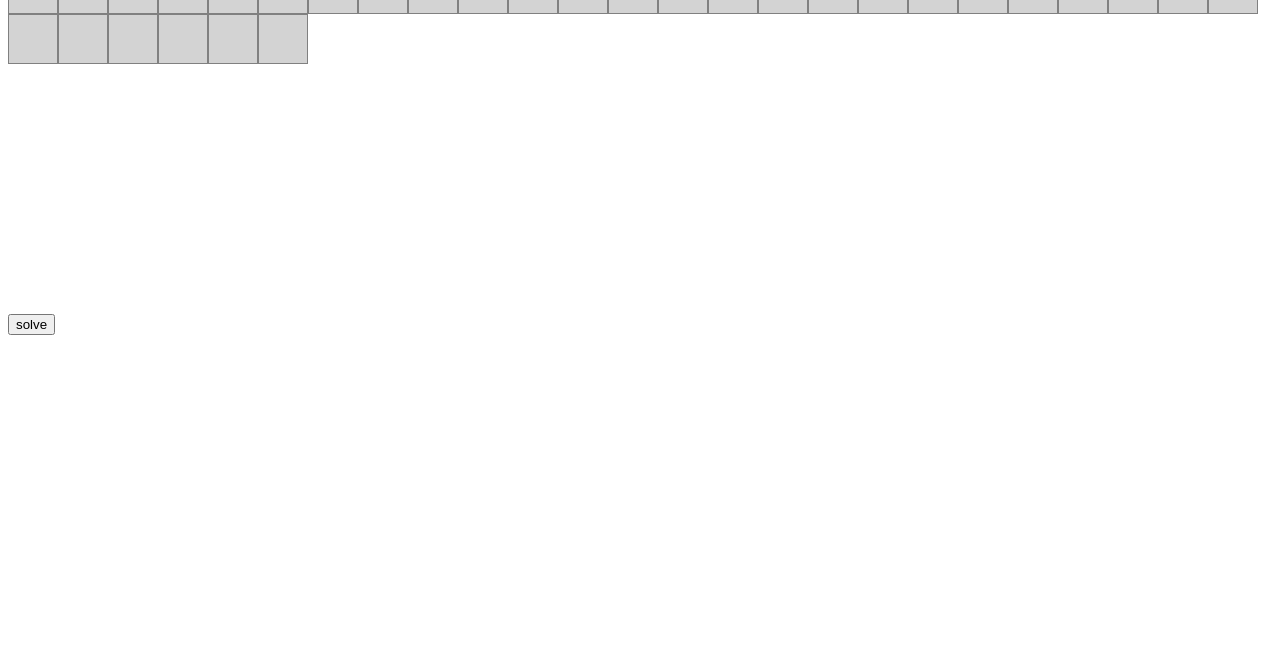
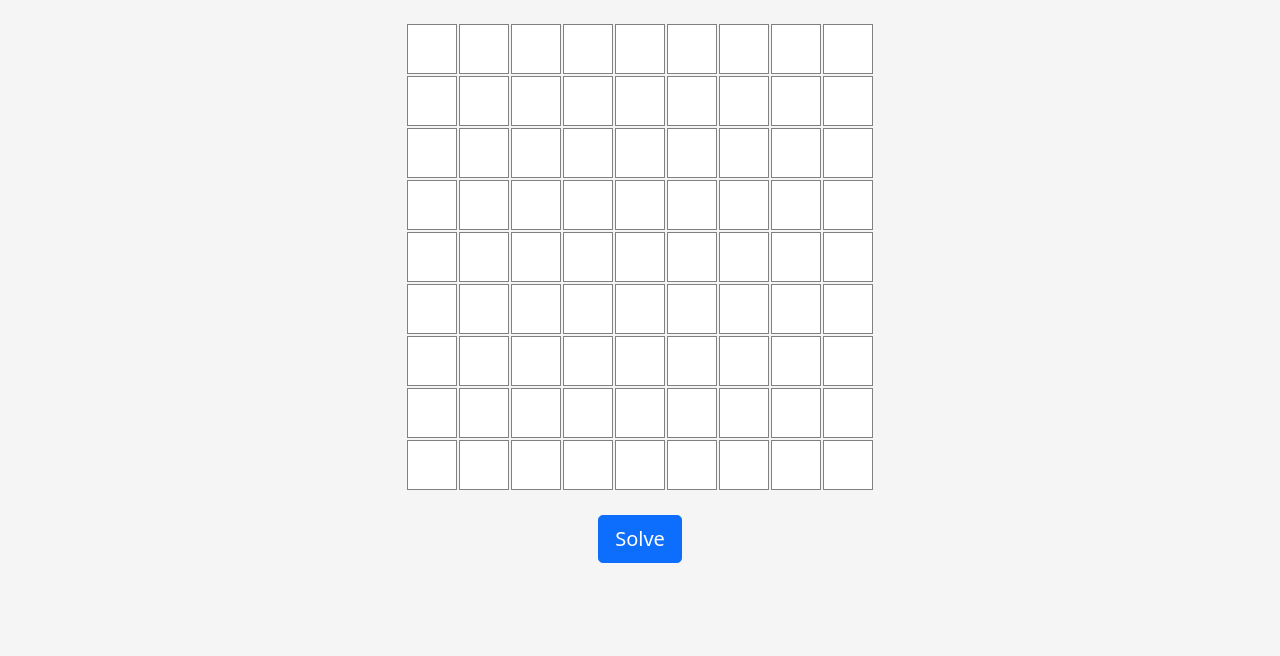
Before and after one commit to winchester32/sudoku-decoder, a website: page index.html in a window 1280 px wide. Shown: the part 144-800 px from the top of the page. Drawn offline with nearby package versions, Linux system fonts and the light colour scheme.

Commit message:
added bootstrap, dynamically built grid

```diff
--- a/index.html
+++ b/index.html
@@ -1,13 +1,37 @@
-<!DOCTYPE html>
+<!doctype html>
 <html lang="en">
-  <head>
-    <link rel="stylesheet" href="styles.css" />
-    <title>Sudoku Solver</title>
-  </head>
-  <body>
-    <div id="puzzle"></div>
-    <button id="solve">solve</button>
 
-    <script src="index.js"></script>
-  </body>
+<head>
+  <meta charset="utf-8">
+  <meta name="viewport" content="width=device-width, initial-scale=1">
+  <meta name="description" content="Solve your Sudoku">
+
+  <title>Sudoku Solver</title>
+
+  <link href="https://cdn.jsdelivr.net/npm/bootstrap@5.1.3/dist/css/bootstrap.min.css" rel="stylesheet"
+    integrity="sha384-1BmE4kWBq78iYhFldvKuhfTAU6auU8tT94WrHftjDbrCEXSU1oBoqyl2QvZ6jIW3" crossorigin="anonymous">
+  <script src="https://cdn.jsdelivr.net/npm/bootstrap@5.1.3/dist/js/bootstrap.bundle.min.js"
+    integrity="sha384-ka7Sk0Gln4gmtz2MlQnikT1wXgYsOg+OMhuP+IlRH9sENBO0LRn5q+8nbTov4+1p"
+    crossorigin="anonymous"></script>
+
+  <link href="styles.css" rel="stylesheet">
+</head>
+
+<body class="text-center">
+  <main class="form-sudoku">
+    <h1 class="h3 mb-3 fw-normal">Sudoku Solver</h1>
+    <br />
+    <div class="row justify-content-center">
+      <div class="col-auto">
+        <table id="sudokuTable">
+        </table>
+      </div>
+    </div>
+    <br />
+    <button id="solve" class="btn btn-lg btn-primary" type="button">Solve</button>
+  </main>
+</body>
+
+<script src="index.js"></script>
+
 </html>
--- a/index.js
+++ b/index.js
@@ -4,28 +4,39 @@ const totalSquares = lineSquares * lineSquares;
 
 let submission = [];
 
-var size = Math.sqrt(totalSquares) * 50;
-
-const puzzleBoard = document.getElementById("puzzle");
-
 const solvePuzzle = document.getElementById("solve");
-
-// set puzzle board height and width
-puzzleBoard.setAttribute("style", "width:" + size + "px");
-puzzleBoard.setAttribute("style", "height:" + size + "px");
 
 var rowGroup = 0;
 
-for (let i = 0; i < totalSquares; i++) {
-  const newElement = document.createElement("input");
-  newElement.setAttribute("type", "number");
-  newElement.setAttribute("min", "1");
-  newElement.setAttribute("max", "9");
+const rows = lineSquares;
+const cols = lineSquares;
 
-  newElement.classList.add("shaded-box");
+const sudokuTable = document.getElementById("sudokuTable");
 
-  puzzleBoard.appendChild(newElement);
+const tbody = document.createElement('tbody');
+
+for (let row = 0; row < cols; row++) {
+  const tr = document.createElement('tr');
+
+  for (let col = 0; col < rows; col++) {
+    const td = document.createElement('td');
+
+    const input = document.createElement('input');
+    input.setAttribute("type", "number");
+    input.setAttribute("min", "1");
+    input.setAttribute("max", "9");
+
+    // input.classList.add("shaded-box");
+
+    td.appendChild(input);
+
+    tr.appendChild(td);
+  }
+
+  tbody.appendChild(tr);
 }
+
+sudokuTable.appendChild(tbody);
 
 function joinValues() {
   const inputs = document.querySelectorAll("input");
--- a/styles.css
+++ b/styles.css
@@ -1,20 +1,29 @@
-/* #puzzle {
-    width: 450px;
-    height: 450px;
-} */
+html,
+body {
+    height: 100%;
+}
 
-#puzzle input {
+body {
+    display: flex;
+    align-items: center;
+    padding-top: 40px;
+    padding-bottom: 40px;
+    background-color: #f5f5f5;
+}
 
+.form-sudoku {
+    width: 100%;
+    padding: 15px;
+    margin: auto;
+}
+
+#sudokuTable tr td input {
     width: 50px;
     height: 50px;
     box-sizing: border-box;
     border-spacing: 0;
     border: 1px grey solid
 }
-
-/* #box-shade input[type="number"] {
-    background-color: #e41a1a;
-} */
 
 /* Chrome, Safari, Edge, Opera */
 input::-webkit-outer-spin-button,
@@ -31,5 +40,5 @@ input[type=number] {
 }
 
 input.shaded-box {
-    background-color: #D3D3D3;
+    background-color: #DCDCDC;
 }
```
